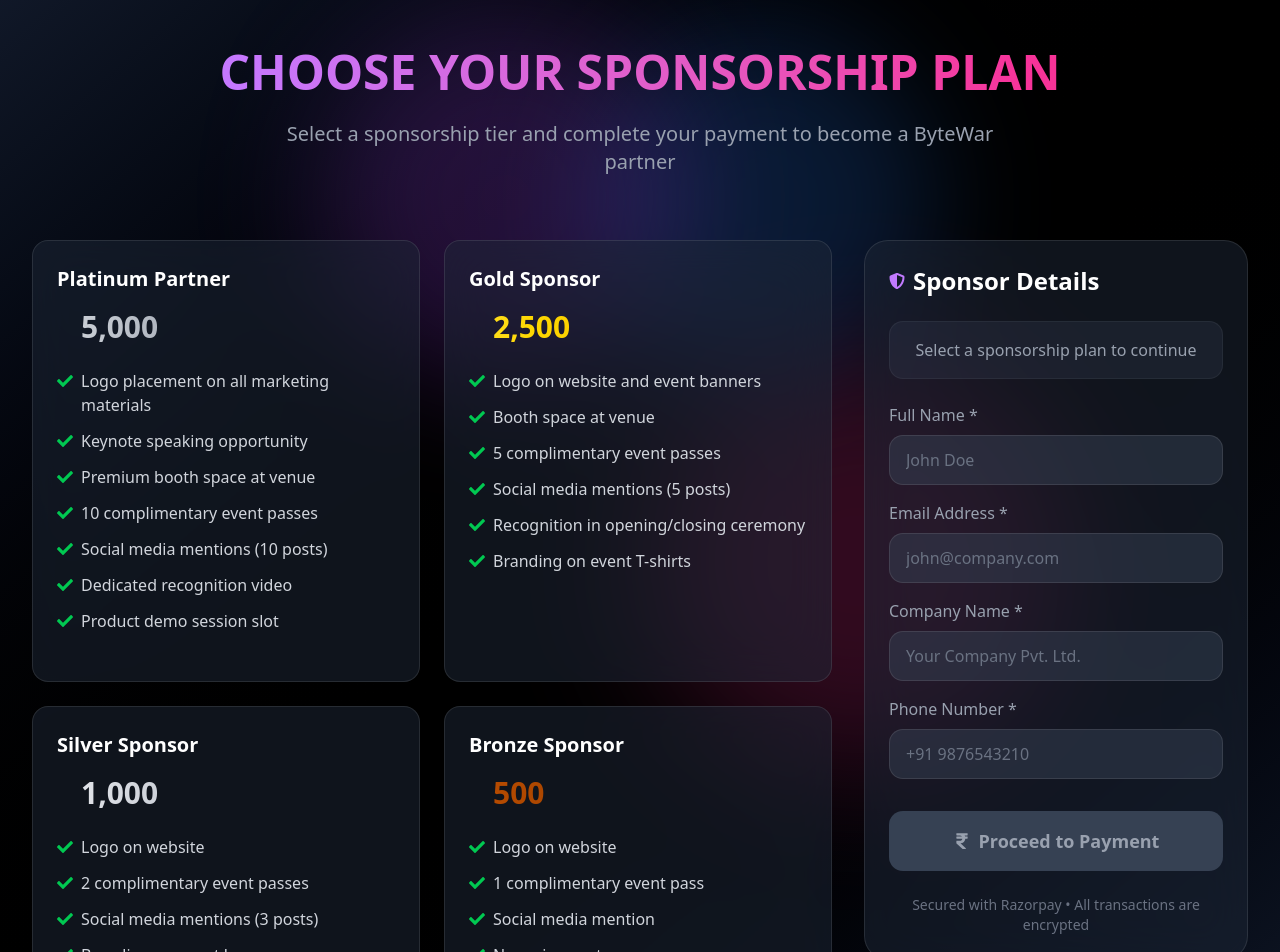
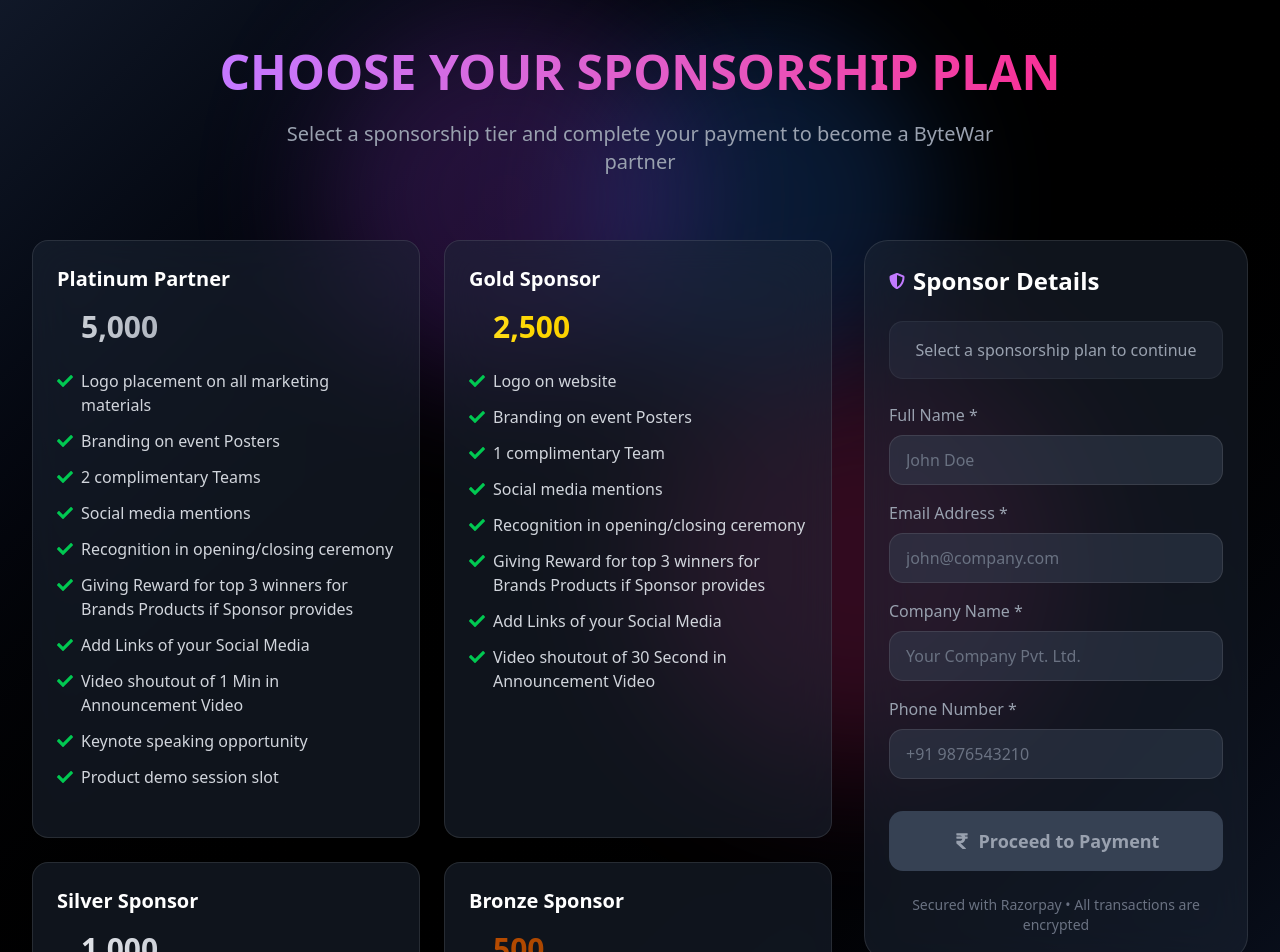
Before and after one commit to navokta/Bytewar-v2, a Next.js app: page /choose-plan in a window 1280 px wide. Shown: the top 952 px of the page. Built offline with nearby package versions, Linux system fonts and the light colour scheme.

Commit message:
Choose Plan Text Change

```diff
--- a/app/choose-plan/page.js
+++ b/app/choose-plan/page.js
@@ -20,11 +20,14 @@ const ChoosePlanPage = () => {
     price: 5000,
     benefits: [
       "Logo placement on all marketing materials",
+      "Branding on event Posters",
+      "2 complimentary Teams",
+      "Social media mentions",
+      "Recognition in opening/closing ceremony",
+      "Giving Reward for top 3 winners for Brands Products if Sponsor provides",
+      "Add Links of your Social Media",
+      "Video shoutout of 1 Min in Announcement Video",
       "Keynote speaking opportunity",
-        "Premium booth space at venue",
-        "10 complimentary event passes",
-        "Social media mentions (10 posts)",
-        "Dedicated recognition video",
       "Product demo session slot"
     ],
     color: "from-gray-300 to-gray-500"
@@ -34,12 +37,14 @@ const ChoosePlanPage = () => {
     name: "Gold Sponsor",
     price: 2500,
     benefits: [
-        "Logo on website and event banners",
-        "Booth space at venue",
-        "5 complimentary event passes",
-        "Social media mentions (5 posts)",
+      "Logo on website",
+      "Branding on event Posters",
+      "1 complimentary Team",
+      "Social media mentions",
       "Recognition in opening/closing ceremony",
-        "Branding on event T-shirts"
+      "Giving Reward for top 3 winners for Brands Products if Sponsor provides",
+      "Add Links of your Social Media",
+      "Video shoutout of 30 Second in Announcement Video"
     ],
     color: "from-yellow-300 to-yellow-500"
   },
@@ -49,10 +54,9 @@ const ChoosePlanPage = () => {
     price: 1000,
     benefits: [
       "Logo on website",
-        "2 complimentary event passes",
-        "Social media mentions (3 posts)",
-        "Branding on event banners",
-        "Recognition in event program"
+      "Social media mentions",
+      "Branding on event Posters",
+      "Add Links of your Social Media"
     ],
     color: "from-gray-200 to-gray-400"
   },
@@ -62,9 +66,7 @@ const ChoosePlanPage = () => {
     price: 500,
     benefits: [
       "Logo on website",
-        "1 complimentary event pass",
-        "Social media mention",
-        "Name in event program"
+      "Social media mention"
     ],
     color: "from-amber-700 to-amber-900"
   }
```
Lines whose indentation alone changed are shown as unchanged.
